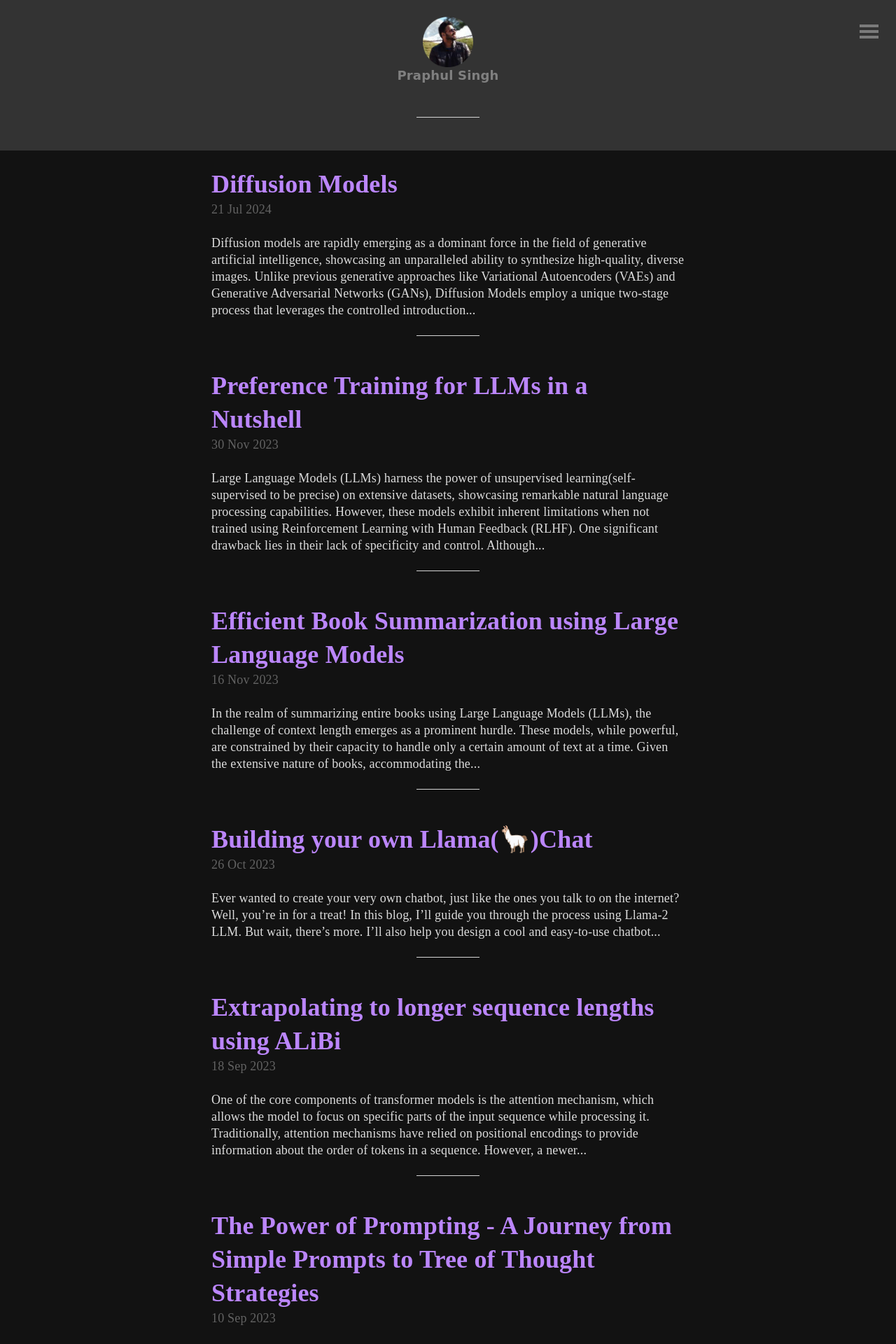
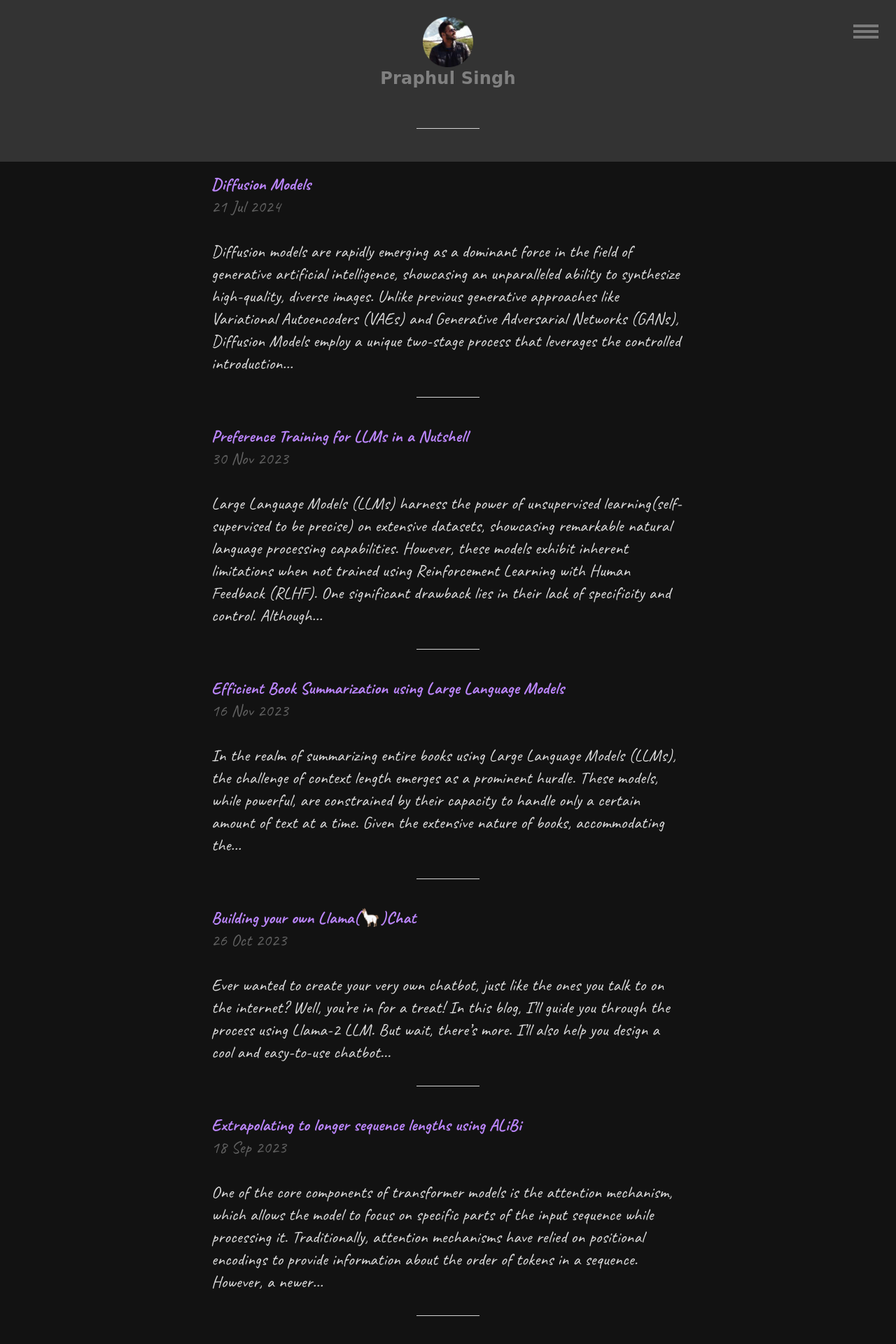
Before and after one commit to spraphul/blog, a Jekyll site: the page built from index.html, in a window 1280 px wide. Shown: the top 1920 px of the page at 70% size. Built offline with Jekyll 4.4.1, drawn with Linux system fonts in a browser that asks for light colours; some web fonts are replaced; the list of posts is cut into pages by our own code.

Commit message:
Update custom.scss

```diff
--- a/_sass/custom.scss
+++ b/_sass/custom.scss
@@ -3,52 +3,64 @@
 @import url('https://fonts.googleapis.com/css2?family=Caveat:wght@400..700&family=Shantell+Sans:ital,wght@0,300..800;1,300..800&display=swap');
 
 
-
 body {
   background-color: #121212;
   color: #ffffff;
-  font-family: "Shantell Sans", cursive;
+  font-family: "Caveat", cursive;
+  font-size: 24px;
 }
 
 a {
   color: #bb86fc;
-  font-family: "Shantell Sans", cursive;
+
+  font-family: "Caveat", cursive;
+  font-size: 24px;
 }
 
 .navbar {
   background-color: #333333;
-  font-family: "Shantell Sans", cursive;
+
+  font-family: "Caveat", cursive;
+  font-size: 24px;
 }
 
 /* Ensure all sections, articles, and divs are covered */
 section, article, div {
   background-color: inherit;
   color: inherit;
-  font-family: "Shantell Sans", cursive;
+
+  font-family: "Caveat", cursive;
+  font-size: 24px;
 }
 
 /* Additional styles for specific elements */
 header, footer, nav {
   background-color: #333333;
   color: #ffffff;
-  font-family: "Shantell Sans", cursive;
+
+  font-family: "Caveat", cursive;
+  font-size: 36px;
 }
 
 h1, h2, h3, h4, h5, h6 {
   color: #ffffff;
-  font-family: "Shantell Sans", cursive;
+
+  font-family: "Caveat", cursive;
+  font-size: 24px;
 }
 
 p, li {
   color: #dcdcdc;
-  font-family: "Shantell Sans", cursive;
+  font-family: "Caveat", cursive;
+  font-size: 24px;
 }
 
 /* Syntax highlighting for code blocks */
 pre, code {
   background-color: #1e1e1e;
   color: #dcdcdc;
-  font-family: "Shantell Sans", cursive;
+  font-family: "Caveat", cursive;
+  font-size: 24px;
 }
 
 /* Ensure form elements are also styled */
@@ -56,7 +68,8 @@ input, textarea, select, button {
   background-color: #333333;
   color: #ffffff;
   border: 1px solid #555555;
-  font-family: "Shantell Sans", cursive;
+  font-family: "Caveat", cursive;
+  font-size: 24px;
 }
 
 /* Apply styles to tables */
@@ -64,13 +77,15 @@ table {
   background-color: #222222;
   color: #dcdcdc;
   border-collapse: collapse;
-  font-family: "Shantell Sans", cursive;
+  font-family: "Caveat", cursive;
+  font-size: 24px;
 }
 
 th, td {
   border: 1px solid #444444;
   padding: 8px;
-  font-family: "Shantell Sans", cursive;
+  ffont-family: "Caveat", cursive;
+  font-size: 24px;
 }
 
 /* Style for blockquotes */
@@ -80,7 +95,8 @@ blockquote {
   color: #dcdcdc;
   padding: 10px 20px;
   margin: 10px 0;
-  font-family: "Shantell Sans", cursive;
+  font-family: "Caveat", cursive;
+  font-size: 24px;
 }
 
 
```
